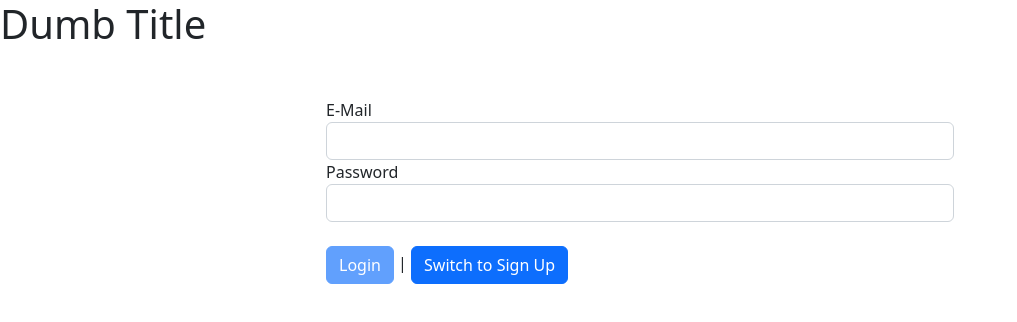
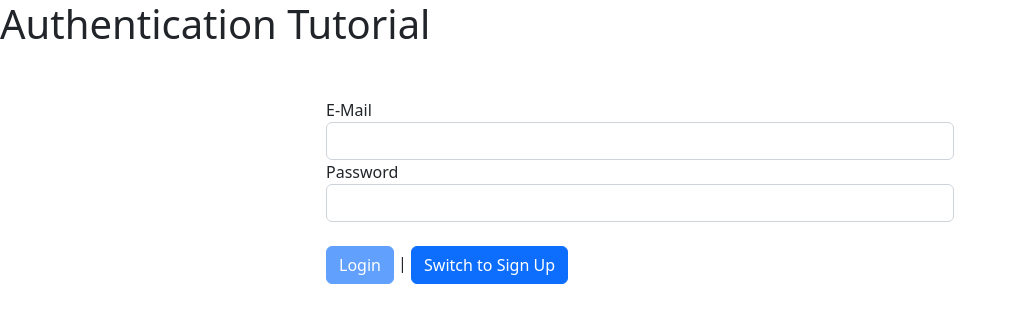
Before and after one commit to AND2181591/Authentication-Tutorial, an Angular app: page / in a window 1280 px wide. Shown: the top 322 px of the page, without its empty margins (0-1017 px from the left). Built offline with nearby package versions, Linux system fonts and the light colour scheme.

Commit message:
Updated title

```diff
--- a/src/app/app.component.html
+++ b/src/app/app.component.html
@@ -1,3 +1,3 @@
-<h1>Dumb Title</h1>
+<h1>Authentication Tutorial</h1>
 
 <app-auth></app-auth>
```
